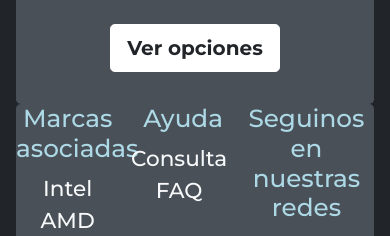
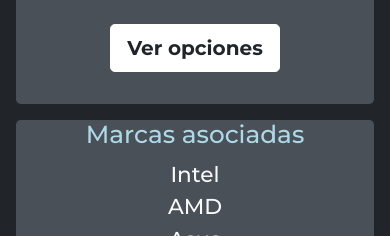
Before and after one commit to MiguelGuajardo/HARDWARE-SHOP-BOOTSTRAP5-SASS, a website: page index.html in a window 390 px wide. Shown: the part 2374-2610 px from the top of the page. Drawn offline with Linux system fonts and the light colour scheme; files whose address does not match are found by name.

Commit message:
cambio en el responsive del footer

```diff
--- a/index.html
+++ b/index.html
@@ -232,9 +232,9 @@
           </p>
         </div>
         <!--FOOTER-->
-        <footer class=" text-white text-center text-lg-start fondo-color rounded-3">
-          <div class="row">
-            <div class="col-4 text-center d-flex flex-column">
+        <footer class=" text-white text-center text-lg-start fondo-color rounded-3 mt-3">
+          <div class="row d-flex flex-column align-content-center flex-sm-row">
+            <div class="col-12 col-sm-4 text-center d-flex flex-column pb-3">
               <h2 class="h2">Marcas asociadas</h2>
               <div class="col-lg-3 col-md-6 mb-4 mb-md-0 align-self-center">
                   <a target=" _blank " href="https://www.intel.la/content/www/xl/es/homepage.html" class="link-light a fs-4">Intel</a>
@@ -252,7 +252,7 @@
               <a target=" _blank " href="https://www.oloymemory.com/" class=" link-light a fs-4">Oloy</a>
             </div>
               </div>
-              <div class="col-3 text-center d-flex flex-column ">
+              <div class="col-12 col-sm-4 text-center d-flex flex-column pt-3 pb-3">
                   <h2 class="h2">Ayuda</h2>
                   <div class="col-lg-3 col-md-6 mb-4 mb-md-0 align-self-center">
                       <a target=" _blank " href="contacto.html" class=" link-light a fs-4">Consulta</a>
@@ -260,7 +260,7 @@
                       <a target=" _blank " href="contacto.html" class=" link-light a fs-4">FAQ</a>
                   </div>
               </div>
-              <div class="col-5 text-center d-flex flex-column">
+              <div class="col-12 col-sm-4 text-center d-flex flex-column ps-2 pe-2 pt-3">
                   <h2 class="h2">Seguinos en nuestras redes</h2>
                   <div class="row-lg-3 col-md-6 mb-4 mb-md-0 align-self-center">
                       <a target=" _blank " href=""><img class="girar-logo" src="imagenes/youtube.png"  width="50vh" height="50vh" alt="logo de youtube"></a>
```
Also changed, not shown: css/custom.css.
